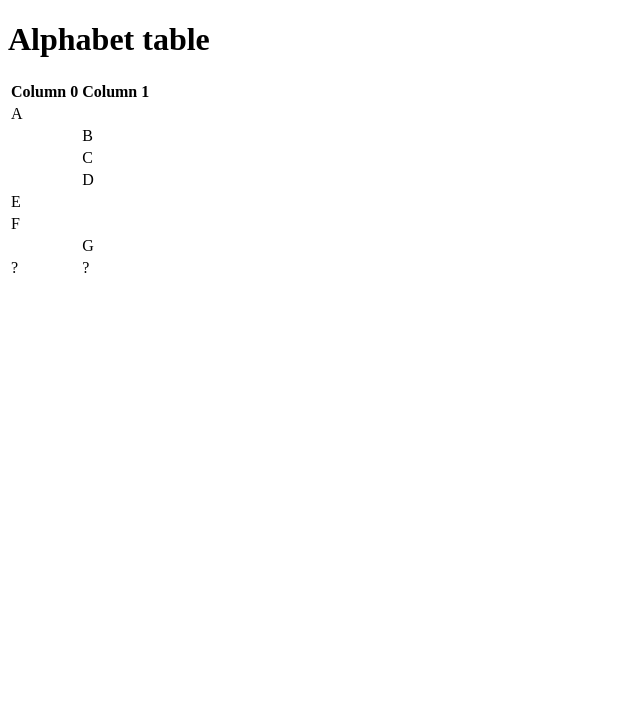
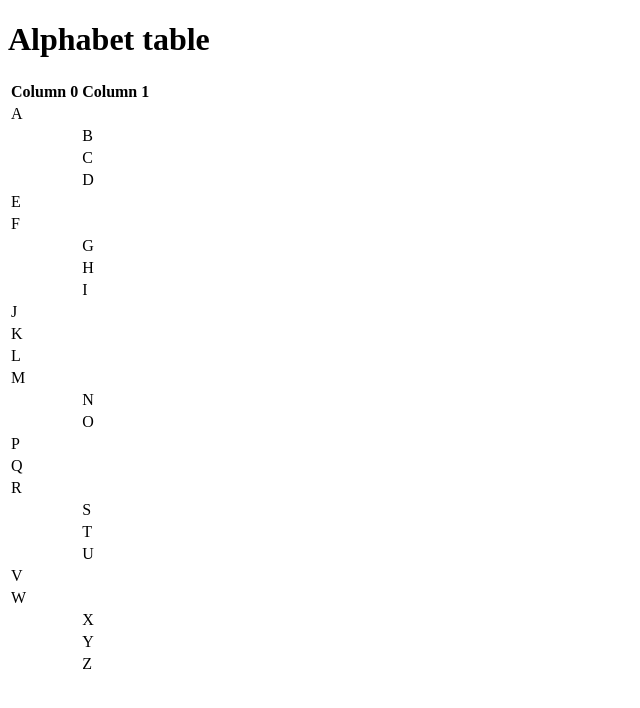
Before and after one commit to comp426-2022-spring/a00-lukeduck, a website: page index.html in a window 1280 px wide. Shown: the whole page, without its empty margins (0-640 px from the left). Drawn offline with Linux system fonts and the light colour scheme.

Commit message:
added rest of alphabet

```diff
--- a/index.html
+++ b/index.html
@@ -36,7 +36,61 @@
     					<td></td><td>G</td>
   					</tr>
   					<tr>
-    					<td>?</td><td>?</td>
+    					<td></td><td>H</td>
+  					</tr>
+                    <tr>
+    					<td></td><td>I</td>
+  					</tr>
+                    <tr>
+    					<td>J</td><td></td>
+  					</tr>
+                    <tr>
+    					<td>K</td><td></td>
+  					</tr>
+                    <tr>
+    					<td>L</td><td></td>
+  					</tr>
+                    <tr>
+    					<td>M</td><td></td>
+  					</tr>
+                    <tr>
+    					<td></td><td>N</td>
+  					</tr>
+                    <tr>
+    					<td></td><td>O</td>
+  					</tr>
+                    <tr>
+    					<td>P</td><td></td>
+  					</tr>
+                    <tr>
+    					<td>Q</td><td></td>
+  					</tr>
+                    <tr>
+    					<td>R</td><td></td>
+  					</tr>
+                    <tr>
+    					<td></td><td>S</td>
+  					</tr>
+                    <tr>
+    					<td></td><td>T</td>
+  					</tr>
+                    <tr>
+    					<td></td><td>U</td>
+  					</tr>
+                    <tr>
+    					<td>V</td><td></td>
+  					</tr>
+                    <tr>
+    					<td>W</td><td></td>
+  					</tr>
+                    <tr>
+    					<td></td><td>X</td>
+  					</tr>
+                    <tr>
+    					<td></td><td>Y</td>
+  					</tr>
+                    <tr>
+    					<td></td><td>Z</td>
   					</tr>
 				</tbody>
 			</table>
```
